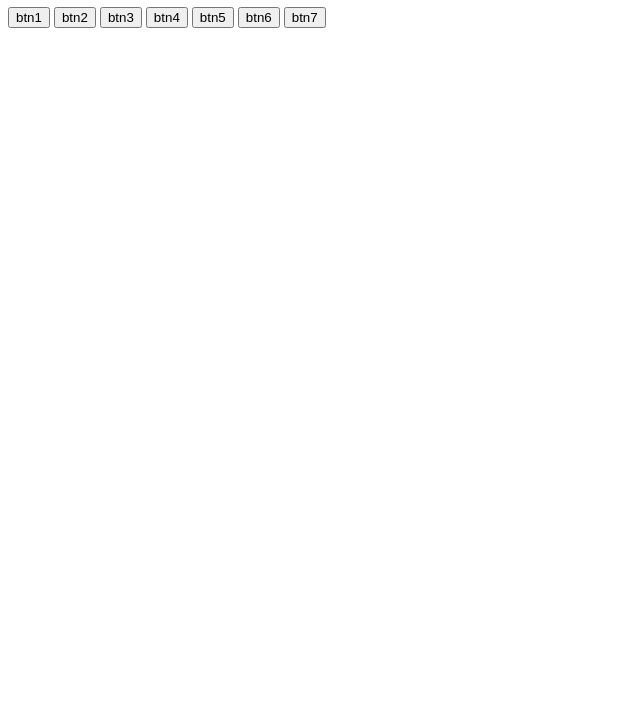
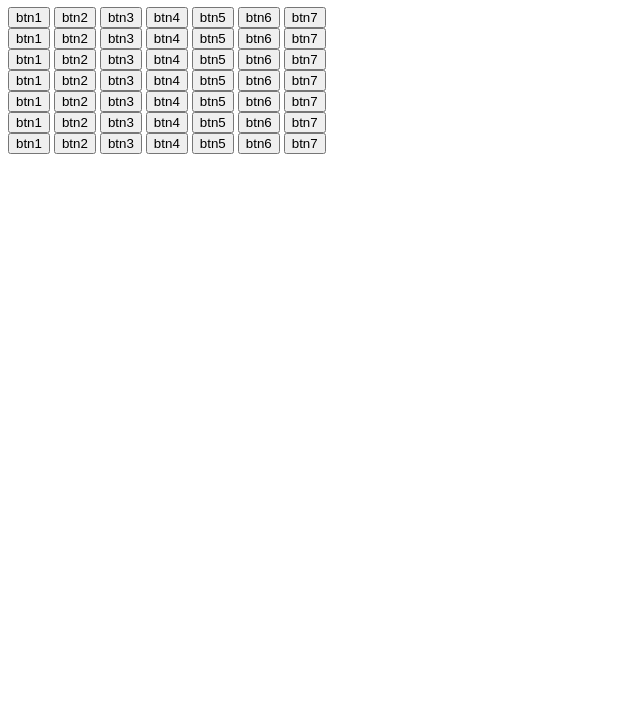
Before and after one commit to tg0488/LightWall, a plain HTML site: page lightWallWebpage/klickLabsLightWall.html in a window 1280 px wide. Shown: the part 73-800 px from the top of the page, without its empty margins (0-640 px from the left). Drawn offline with Linux system fonts and the light colour scheme.

Commit message:
updated webpage with a 7x7 button grid and access to all 49 leds in one colour

```diff
--- a/lightWallWebpage/klickLabsLightWall.html
+++ b/lightWallWebpage/klickLabsLightWall.html
@@ -12,6 +12,56 @@
         <button id = "btn5" onclick = sendToWall(4,0)> btn5</button>
         <button id = "btn6" onclick = sendToWall(5,0)> btn6</button>
         <button id = "btn7" onclick = sendToWall(6,0)> btn7</button>
+        <br>
+        <button id = "btn1" onclick = sendToWall(0,1)> btn1</button>
+        <button id = "btn2" onclick = sendToWall(1,1)> btn2</button>
+        <button id = "btn3" onclick = sendToWall(2,1)> btn3</button>
+        <button id = "btn4" onclick = sendToWall(3,1)> btn4</button>
+        <button id = "btn5" onclick = sendToWall(4,1)> btn5</button>
+        <button id = "btn6" onclick = sendToWall(5,1)> btn6</button>
+        <button id = "btn7" onclick = sendToWall(6,1)> btn7</button>
+        <br>
+        <button id = "btn1" onclick = sendToWall(0,2)> btn1</button>
+        <button id = "btn2" onclick = sendToWall(1,2)> btn2</button>
+        <button id = "btn3" onclick = sendToWall(2,2)> btn3</button>
+        <button id = "btn4" onclick = sendToWall(3,2)> btn4</button>
+        <button id = "btn5" onclick = sendToWall(4,2)> btn5</button>
+        <button id = "btn6" onclick = sendToWall(5,2)> btn6</button>
+        <button id = "btn7" onclick = sendToWall(6,2)> btn7</button>
+        <br>
+        <button id = "btn1" onclick = sendToWall(0,3)> btn1</button>
+        <button id = "btn2" onclick = sendToWall(1,3)> btn2</button>
+        <button id = "btn3" onclick = sendToWall(2,3)> btn3</button>
+        <button id = "btn4" onclick = sendToWall(3,3)> btn4</button>
+        <button id = "btn5" onclick = sendToWall(4,3)> btn5</button>
+        <button id = "btn6" onclick = sendToWall(5,3)> btn6</button>
+        <button id = "btn7" onclick = sendToWall(6,3)> btn7</button>
+        <br>
+        <button id = "btn1" onclick = sendToWall(0,4)> btn1</button>
+        <button id = "btn2" onclick = sendToWall(1,4)> btn2</button>
+        <button id = "btn3" onclick = sendToWall(2,4)> btn3</button>
+        <button id = "btn4" onclick = sendToWall(3,4)> btn4</button>
+        <button id = "btn5" onclick = sendToWall(4,4)> btn5</button>
+        <button id = "btn6" onclick = sendToWall(5,4)> btn6</button>
+        <button id = "btn7" onclick = sendToWall(6,4)> btn7</button>
+        <br>
+        <button id = "btn1" onclick = sendToWall(0,5)> btn1</button>
+        <button id = "btn2" onclick = sendToWall(1,5)> btn2</button>
+        <button id = "btn3" onclick = sendToWall(2,5)> btn3</button>
+        <button id = "btn4" onclick = sendToWall(3,5)> btn4</button>
+        <button id = "btn5" onclick = sendToWall(4,5)> btn5</button>
+        <button id = "btn6" onclick = sendToWall(5,5)> btn6</button>
+        <button id = "btn7" onclick = sendToWall(6,5)> btn7</button>
+        <br>
+        <button id = "btn1" onclick = sendToWall(0,6)> btn1</button>
+        <button id = "btn2" onclick = sendToWall(1,6)> btn2</button>
+        <button id = "btn3" onclick = sendToWall(2,6)> btn3</button>
+        <button id = "btn4" onclick = sendToWall(3,6)> btn4</button>
+        <button id = "btn5" onclick = sendToWall(4,6)> btn5</button>
+        <button id = "btn6" onclick = sendToWall(5,6)> btn6</button>
+        <button id = "btn7" onclick = sendToWall(6,6)> btn7</button>
+        <br>
+
         <script>
             function sendToWall(X1,Y1){
                 var url = json(X1,Y1);
```
Also changed, not shown: lightWallWebpage/buttons.css (added, +45 -0 lines), 1 other file.
